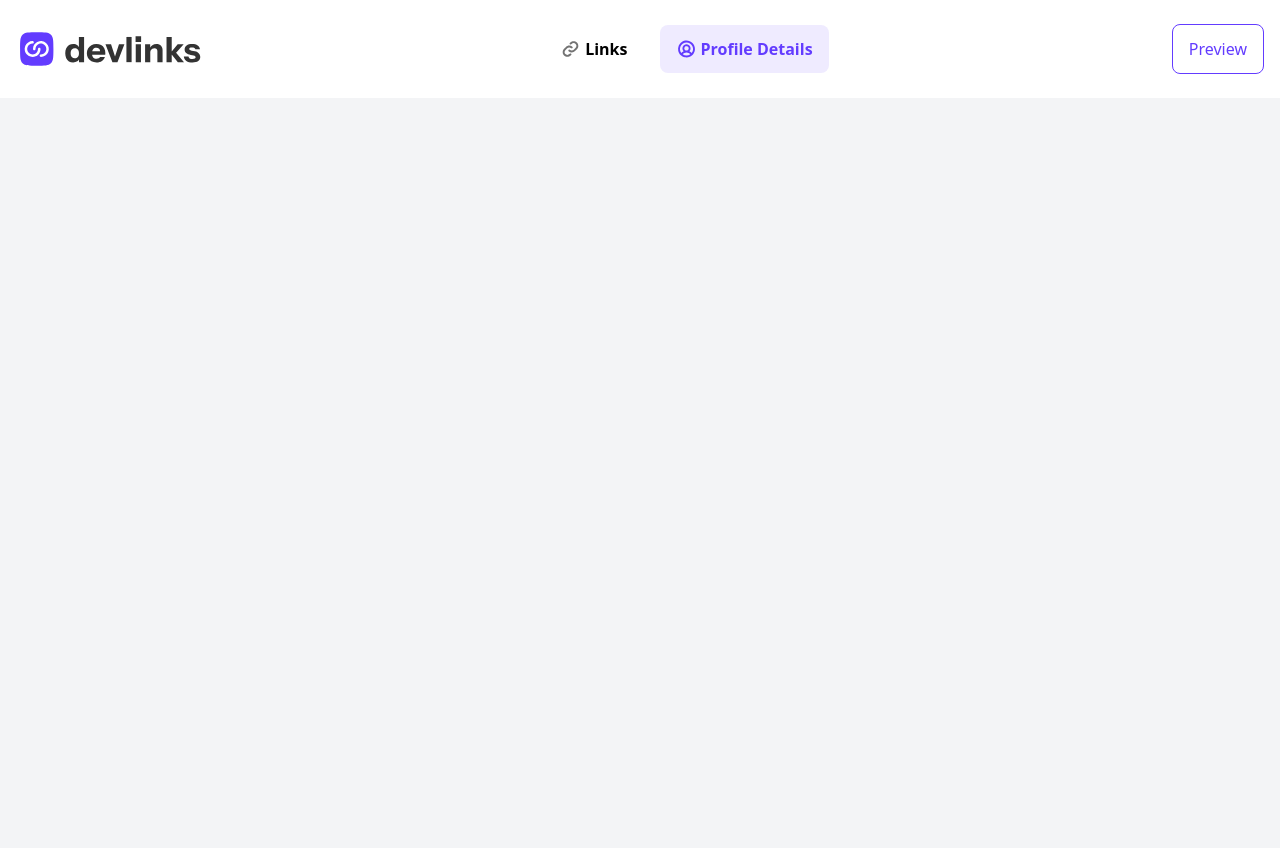
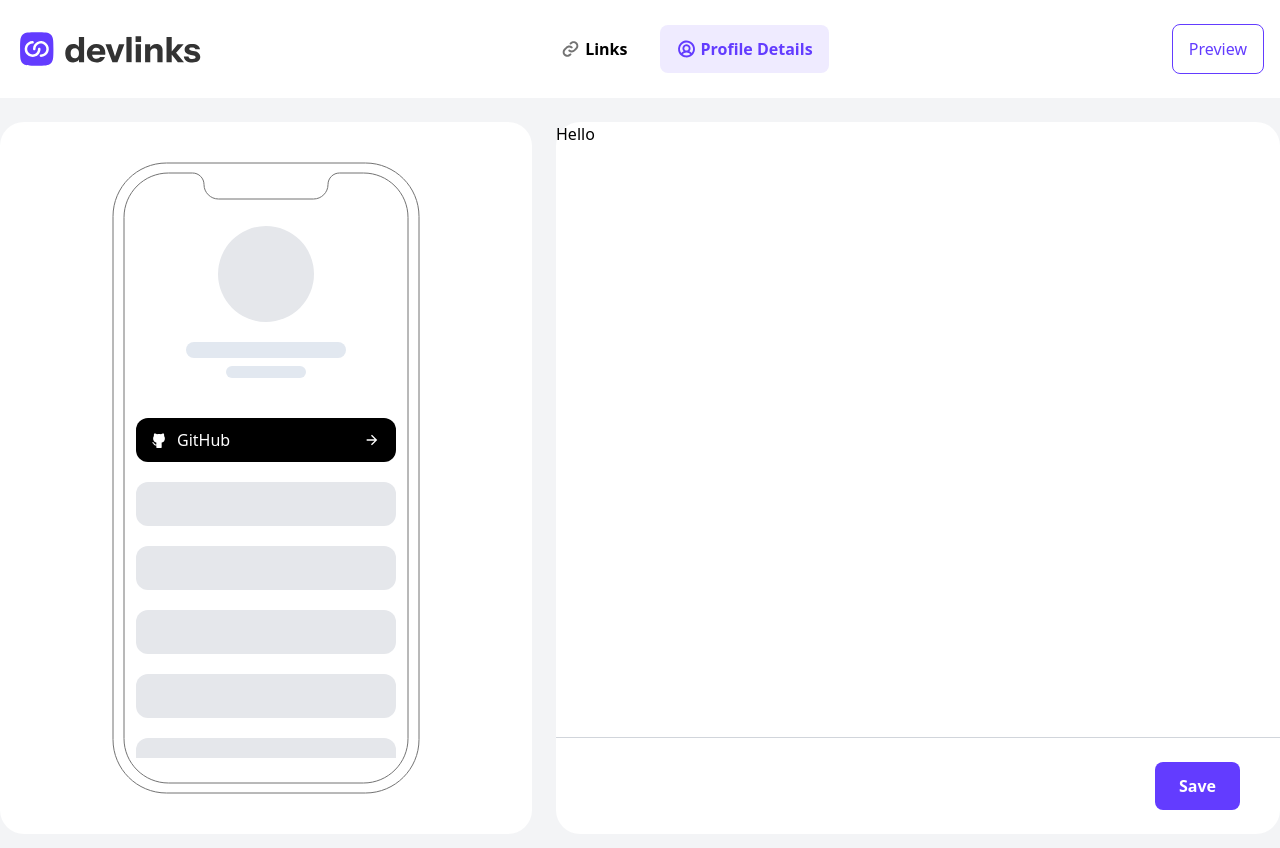
Before and after one commit to riteshkumarldh/dev-links, a React (Vite) app: page /profile in a window 1280 px wide. Shown: the top 848 px of the page. Built offline with nearby package versions, Linux system fonts and the light colour scheme.

Commit message:
create layout for profile page

```diff
--- a/src/components/LinksForm.jsx
+++ b/src/components/LinksForm.jsx
@@ -22,7 +22,7 @@ export default function LinksForm() {
           {isClicked ? <LinkAddForm /> : <LinkAddInfo />}
         </form>
       </div>
-      <div className="py-6 border-t border-t-bl-200 mt-auto w-full flex justify-end pr-10">
+      <div className="py-6 border-t border-t-gray-300 mt-auto w-full flex justify-end pr-10">
         <Button
           type="submit"
           disabled={!isClicked}
--- /dev/null
+++ b/src/components/ProfileDetails.jsx
@@ -0,0 +1,17 @@
+import Button from "./Button";
+
+export default function ProfileDetails() {
+  return (
+    <div className="bg-white rounded-3xl flex flex-col justify-between w-full">
+      <div>Hello</div>
+      <div className="py-6 border-t border-t-gray-300 mt-auto w-full flex justify-end pr-10">
+        <Button
+          type="submit"
+          className="bg-bl-300 w-max px-6 text-white font-semibold hover:bg-bl-200 disabled:bg-bl-200 "
+        >
+          Save
+        </Button>
+      </div>
+    </div>
+  );
+}
--- a/src/pages/ProfilePage.jsx
+++ b/src/pages/ProfilePage.jsx
@@ -1,10 +1,19 @@
 import HeaderSection from "../components/HeaderSection";
+import LinksFrame from "../components/LinksFrame";
+import ProfileDetails from "../components/ProfileDetails";
 
 export default function ProfilePage() {
   return (
     <>
-      <HeaderSection />
-      <main className="h-screen bg-gray-100"></main>
+      <div className="bg-gray-100 flex flex-col gap-6">
+        <HeaderSection />
+        <main className="min-h-screen">
+          <div className="container mx-auto flex gap-6 items-stretch">
+            <LinksFrame />
+            <ProfileDetails />
+          </div>
+        </main>
+      </div>
     </>
   );
 }
```
